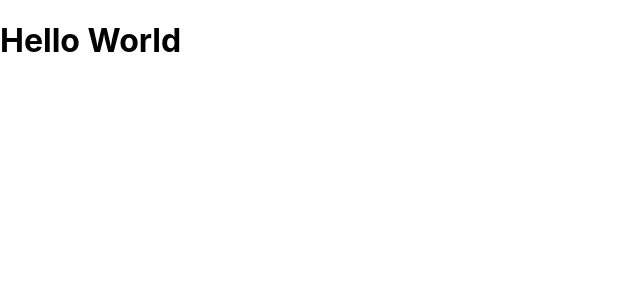
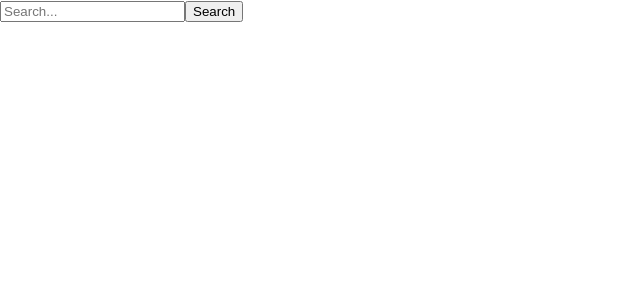
Before and after one commit to thefloatingtree/pine-ui, a React (Create React App) app: page / in a window 1280 px wide. Shown: the top 300 px of the page, without its empty margins (0-640 px from the left). Built offline with nearby package versions, Linux system fonts and the light colour scheme.

Commit message:
Navbar with Search component

```diff
--- a/src/App.jsx
+++ b/src/App.jsx
@@ -1,5 +1,7 @@
+import Navbar from './stories/Navbar/Navbar'
+
 function App() {
-  return <h1>Hello World</h1> ;
+  return <Navbar></Navbar> ;
 }
 
 export default App;
--- /dev/null
+++ b/src/stories/Navbar/Navbar.jsx
@@ -0,0 +1,10 @@
+import SearchBar from "../SearchBar/SearchBar";
+
+function Navbar(props) {
+    return (
+        <div>
+            <SearchBar>Here</SearchBar>
+        </div>
+    );
+}
+export default Navbar;
--- /dev/null
+++ b/src/stories/SearchBar/SearchBar.jsx
@@ -0,0 +1,11 @@
+function SearchBar() {
+  return (
+    <div>
+      <input type="text" placeholder="Search..."></input>
+      <button>Search</button>
+    </div>
+  );
+}
+//add js functionality
+
+export default SearchBar;
```
Also changed, not shown: 2 other files (tests, documents, lock files or other folders).
